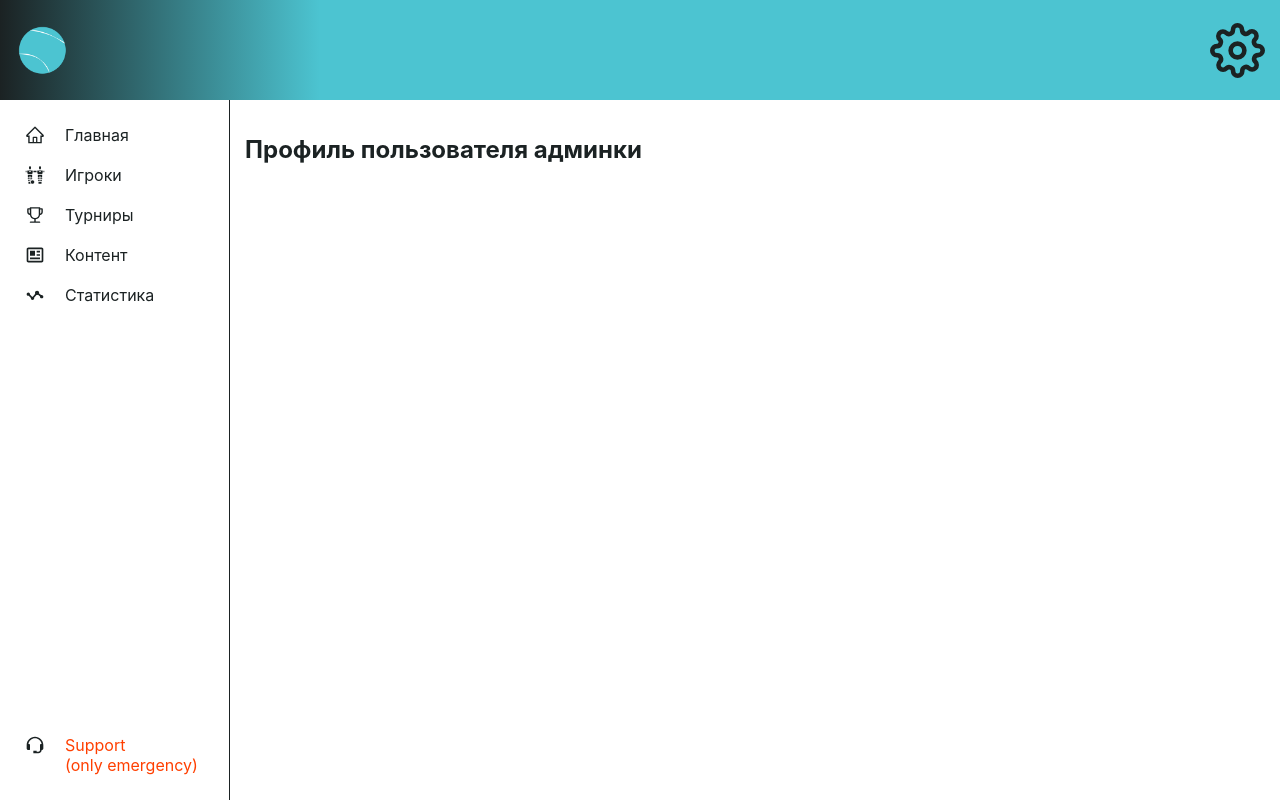
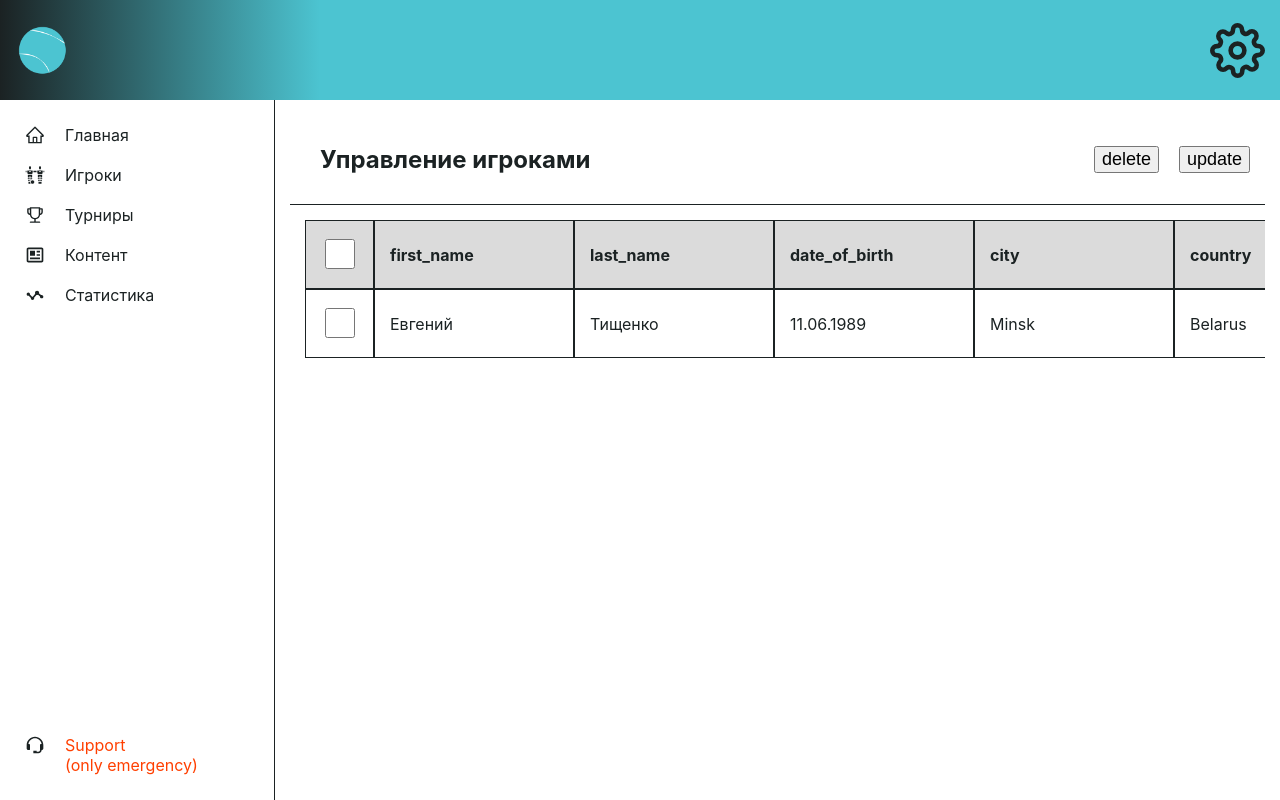
Before and after one commit to dogfrogfog/liga-atp-app, a Next.js app: page /admin/players in a window 1280 px wide. Built offline with nearby package versions, Linux system fonts and the light colour scheme.

Commit message:
add admin players page style

```diff
--- a/layouts/AdminLayout.module.scss
+++ b/layouts/AdminLayout.module.scss
@@ -9,7 +9,7 @@
 
     .pageContainer {
       padding: $padding;
-      width: 100%;
+      width: calc(100% - $sidebar-width);
     }
   }
 }
--- /dev/null
+++ b/pages/admin/players.module.scss
@@ -0,0 +1,53 @@
+@import '../../styles/variables.scss';
+
+.pageContainer {
+  .tableControls {
+    width: 100%;
+    padding: $padding;
+    border-bottom: 1px solid $border-color;
+    display: flex;
+    justify-content: space-between;
+    align-items: center;
+
+    .buttons {
+      display: flex;
+      justify-content: end;
+
+      button {
+        font-size: 18px;
+        margin-left: 20px;
+      }
+    }
+  }
+
+  .tableContainer {
+    overflow-x: scroll;
+    padding: $padding;
+    margin-bottom: 15px;
+
+    table {
+      border-spacing: 0;
+    }
+
+    thead {
+      background-color: $custom-lightgray;
+    }
+
+    th,
+    td {
+      padding: $padding;
+      min-width: 200px;
+      text-align: left;
+      border: 1px solid $border-color;
+
+      &:first-child {
+        min-width: initial;
+
+        input {
+          width: 30px;
+          height: 30px;
+        }
+      }
+    }
+  }
+}
--- a/pages/admin/players.tsx
+++ b/pages/admin/players.tsx
@@ -1,9 +1,223 @@
+import { useState } from 'react'
 import type { NextPage } from 'next'
+import {
+  createColumnHelper,
+  flexRender,
+  getCoreRowModel,
+  useReactTable,
+} from '@tanstack/react-table'
+
+import PageTitle from '../../ui-kit/PageTitle'
+
+import styles from './players.module.scss';
+
+// should match prisma interface
+type Player = {
+  // id: number
+  first_name: string
+  last_name: string
+  date_of_birth: string
+  city: string
+  country: string
+  age: number
+  job_description: string
+  years_in_tennis: number
+  gameplay_style: string
+  forehand: string
+  beckhand: string
+  insta_link: string
+  is_coach: boolean
+  // 1st element - gold medals, 2nd element - silver medals
+  medals: [number, number]
+  email: string
+  phone: string
+  avatar: string
+  level: string
+}
+
+const defaultData: Player[] = [
+  {
+    // id: 1,
+    first_name: 'Евгений',
+    last_name: 'Тищенко',
+    date_of_birth: '11.06.1989',
+    city: 'Minsk',
+    // add flags
+    country: 'Belarus',
+    age: 32,
+    job_description: 'Танцы',
+    years_in_tennis: 6,
+    gameplay_style: 'медленный',
+    forehand: 'правый',
+    beckhand: 'двуручный',
+    insta_link: 'instagram.com/liga_tennisa',
+    is_coach: false,
+    medals: [0, 6],
+    email: 'evgeby.ttiwenko@gmail.com',
+    phone: '+375291331111',
+    avatar: '<link>',
+    level: 'chellenger',
+  },
+]
+
+const columnHelper = createColumnHelper<Player>()
+
+const columns = [
+  columnHelper.accessor('first_name', {
+    header: 'first_name',
+    footer: info => info.column.id,
+  }),
+  columnHelper.accessor('last_name', {
+    header: 'last_name',
+    footer: info => info.column.id,
+  }),
+  columnHelper.accessor('date_of_birth', {
+    header: 'date_of_birth',
+    footer: info => info.column.id,
+  }),
+  columnHelper.accessor('city', {
+    header: 'city',
+    footer: info => info.column.id,
+  }),
+  columnHelper.accessor('country', {
+    header: 'country',
+    footer: info => info.column.id,
+  }),
+  columnHelper.accessor('age', {
+    header: 'age',
+    footer: info => info.column.id,
+  }),
+  columnHelper.accessor('job_description', {
+    header: 'job_description',
+    footer: info => info.column.id,
+  }),
+  columnHelper.accessor('years_in_tennis', {
+    header: 'years_in_tennis',
+    footer: info => info.column.id,
+  }),
+  columnHelper.accessor('gameplay_style', {
+    header: 'gameplay_style',
+    footer: info => info.column.id,
+  }),
+  columnHelper.accessor('forehand', {
+    header: 'forehand',
+    footer: info => info.column.id,
+  }),
+  columnHelper.accessor('beckhand', {
+    header: 'beckhand',
+    footer: info => info.column.id,
+  }),
+  columnHelper.accessor('insta_link', {
+    header: 'insta_link',
+    footer: info => info.column.id,
+  }),
+  columnHelper.accessor('is_coach', {
+    header: 'is_coach',
+    footer: info => info.column.id,
+  }),
+  columnHelper.accessor('medals', {
+    header: 'medals',
+    footer: info => info.column.id,
+  }),
+  columnHelper.accessor('email', {
+    header: 'email',
+    footer: info => info.column.id,
+  }),
+  columnHelper.accessor('phone', {
+    header: 'phone',
+    footer: info => info.column.id,
+  }),
+  columnHelper.accessor('avatar', {
+    header: 'avatar',
+    footer: info => info.column.id,
+  }),
+  columnHelper.accessor('avatar', {
+    header: 'avatar',
+    footer: info => info.column.id,
+  }),
+]
+
+const Table = () => {
+  const [data, setData] = useState(() => [...defaultData])
+
+  const table = useReactTable({
+    data,
+    columns,
+    getCoreRowModel: getCoreRowModel(),
+  })
+
+  return (
+    <div className={styles.tableContainer}>
+      <table>
+        <thead>
+          {table.getHeaderGroups().map(headerGroup => (
+            <tr key={headerGroup.id}>
+              <td>
+                <input type="checkbox" />
+              </td>
+              {headerGroup.headers.map(header => (
+                <th key={header.id}>
+                  {flexRender(
+                    header.column.columnDef.header,
+                    header.getContext()
+                  )}
+                </th>
+              ))}
+            </tr>
+          ))}
+        </thead>
+        <tbody>
+          {table.getRowModel().rows.map(row => (
+            <tr key={row.id}>
+              <td>
+                <input type="checkbox" />
+              </td>
+              {row.getVisibleCells().map(cell => (
+                <td key={cell.id}>
+                  {flexRender(cell.column.columnDef.cell, cell.getContext())}
+                </td>
+              ))}
+            </tr>
+          ))}
+        </tbody>
+        {/* <tfoot>
+          {table.getFooterGroups().map(footerGroup => (
+            <tr key={footerGroup.id}>
+              {footerGroup.headers.map(header => (
+                <th key={header.id}>
+                  {header.isPlaceholder
+                    ? null
+                    : flexRender(
+                      header.column.columnDef.footer,
+                      header.getContext()
+                    )}
+                </th>
+              ))}
+            </tr>
+          ))}
+        </tfoot> */}
+      </table>
+    </div>
+  )
+}
 
 const Players: NextPage = () => {
   return (
-    <div>
-      <h1>Профиль пользователя админки</h1>
+    <div className={styles.pageContainer}>
+      <div className={styles.tableControls}>
+        <PageTitle>
+          Управление игроками
+        </PageTitle>
+        <div className={styles.buttons}>
+          <button>
+            delete
+          </button>
+          <button>
+            update
+          </button>
+        </div>
+      </div>
+      <Table />
     </div>
   )
 }
--- a/styles/Sidebar.module.scss
+++ b/styles/Sidebar.module.scss
@@ -1,7 +1,7 @@
 @import './variables.scss';
 
 .sidebarContainer {
-  width: 275px;
+  width: $sidebar-width;
   min-height: calc(100vh - 100px);
   padding: $padding;
   border-right: 1px solid $border-color;
--- a/styles/variables.scss
+++ b/styles/variables.scss
@@ -2,6 +2,7 @@ $padding: 15px;
 $small-padding: 5px;
 
 $header-height: 100px;
+$sidebar-width: 275px;
 
 $custom-black: #121414;
 $custom-darkgray: #1B2223;
--- /dev/null
+++ b/ui-kit/PageTitle/index.tsx
@@ -0,0 +1,14 @@
+import type { FC, ReactNode } from 'react'
+import styles from './styles.module.scss';
+
+interface PageTitleProps {
+  children: ReactNode
+}
+
+const PageTitle: FC<PageTitleProps> = ({ children }) => (
+  <h1 className={styles.pageTitle}>
+    {children}
+  </h1>
+)
+
+export default PageTitle
--- /dev/null
+++ b/ui-kit/PageTitle/styles.module.scss
@@ -0,0 +1,6 @@
+@import '../../styles/variables.scss';
+
+.pageTitle {
+  margin: 0;
+  padding: $padding;
+}
```
Also changed, not shown: 1 other file (tests, documents, lock files or other folders).
